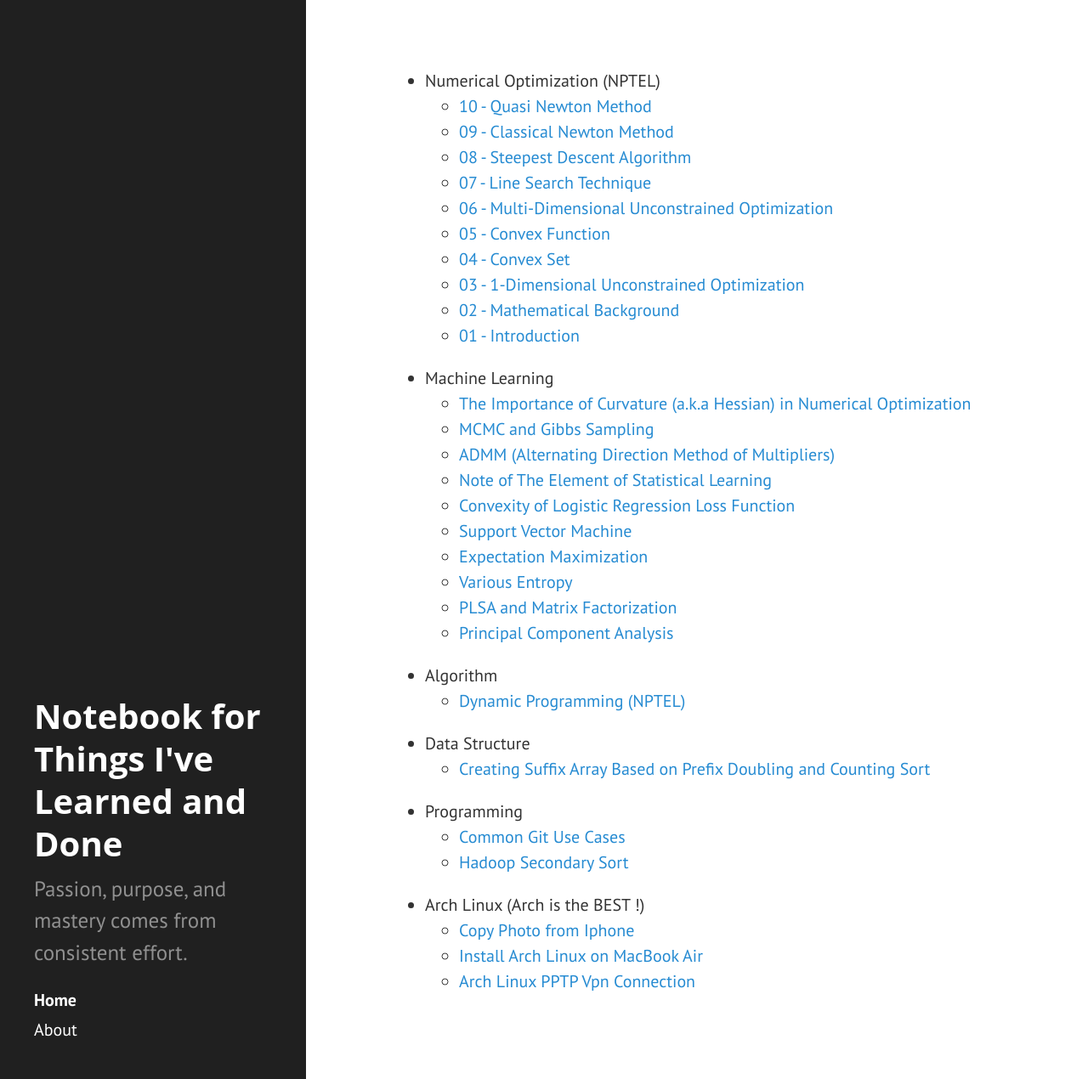
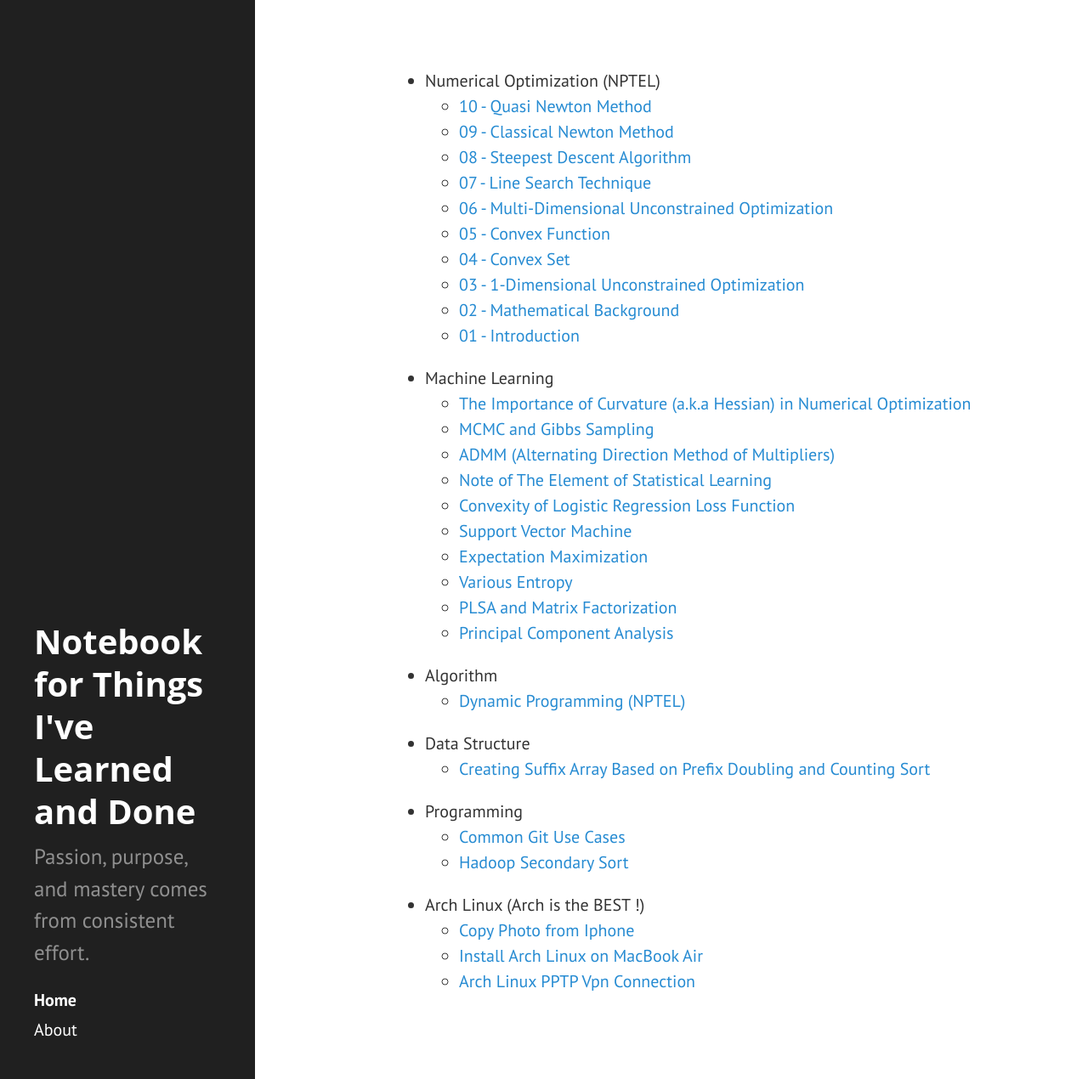
Before and after one commit to chenrushan/chenrushan.github.io, a Jekyll site: the page built from index.html, in a window 1280 px wide and 1270 px high. Shown: the whole window at 85% size. Built offline with Jekyll 4.4.1, drawn with Linux system fonts in a browser that asks for light colours; Markdown is read by kramdown in place of the engine named in the settings; the list of posts is cut into pages by our own code.

Commit message:
[hyde.css]: shrink sidebar

```diff
--- a/CNAME
+++ /dev/null
@@ -1 +0,0 @@
-hyde.getpoole.com
--- a/public/css/hyde.css
+++ b/public/css/hyde.css
@@ -65,7 +65,7 @@ html {
     top: 0;
     left: 0;
     bottom: 0;
-    width: 18rem;
+    width: 15rem;
     text-align: left;
   }
 }
```
